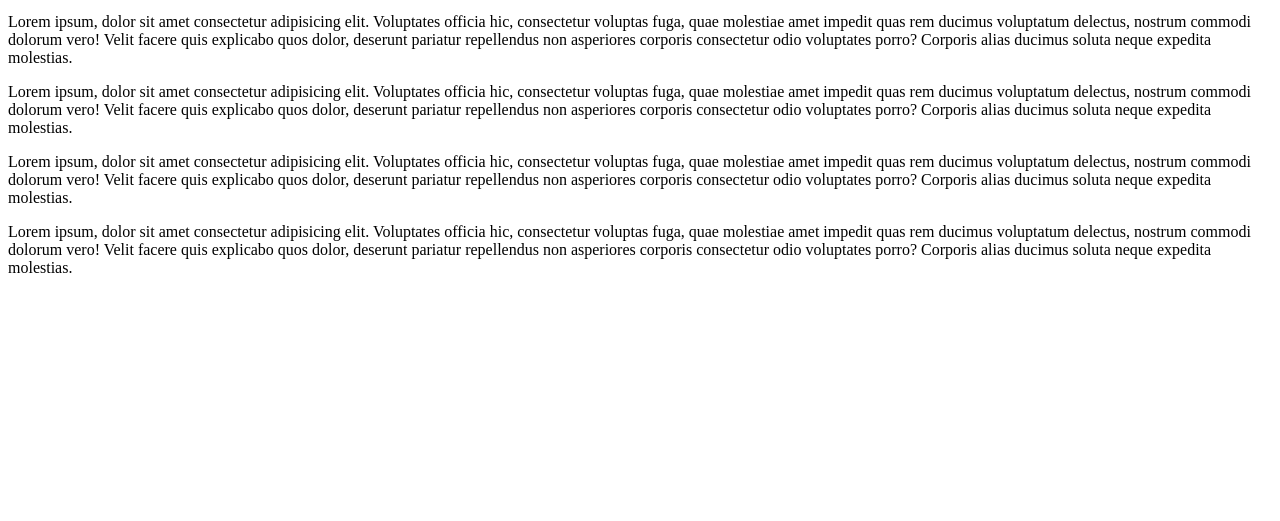
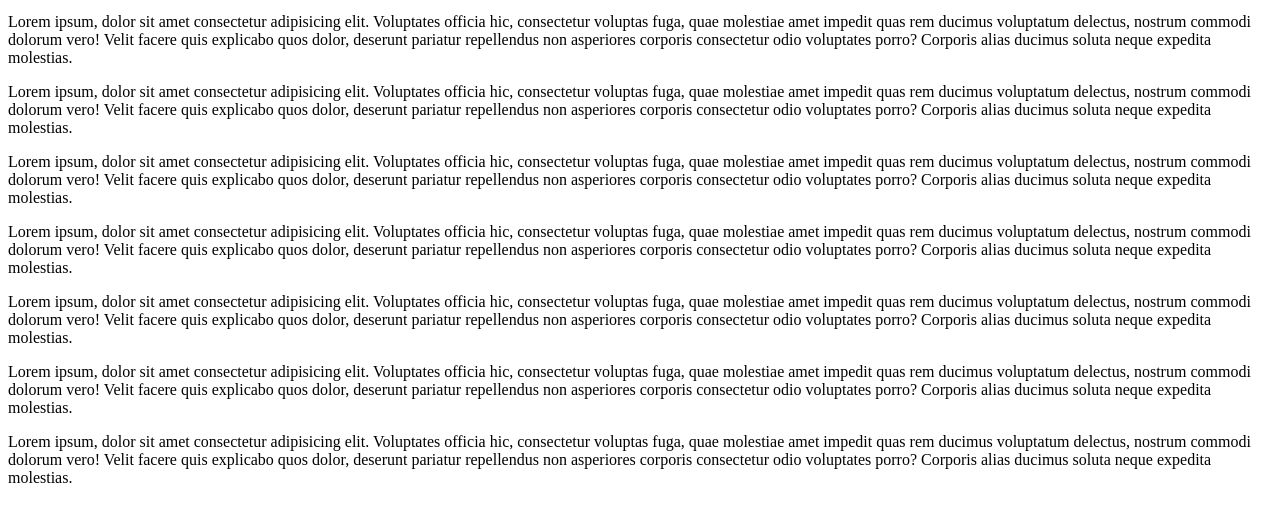
Before and after one commit to eelDigit/dam_3, a plain HTML site: page index.html in a window 1280 px wide. Shown: the part 137-658 px from the top of the page. Drawn offline with Linux system fonts and the light colour scheme.

Commit message:
plus de p

```diff
--- a/index.html
+++ b/index.html
@@ -13,5 +13,8 @@
 <p>Lorem ipsum, dolor sit amet consectetur adipisicing elit. Voluptates officia hic, consectetur voluptas fuga, quae molestiae amet impedit quas rem ducimus voluptatum delectus, nostrum commodi dolorum vero! Velit facere quis explicabo quos dolor, deserunt pariatur repellendus non asperiores corporis consectetur odio voluptates porro? Corporis alias ducimus soluta neque expedita molestias.</p>
 <p>Lorem ipsum, dolor sit amet consectetur adipisicing elit. Voluptates officia hic, consectetur voluptas fuga, quae molestiae amet impedit quas rem ducimus voluptatum delectus, nostrum commodi dolorum vero! Velit facere quis explicabo quos dolor, deserunt pariatur repellendus non asperiores corporis consectetur odio voluptates porro? Corporis alias ducimus soluta neque expedita molestias.</p>
 <p>Lorem ipsum, dolor sit amet consectetur adipisicing elit. Voluptates officia hic, consectetur voluptas fuga, quae molestiae amet impedit quas rem ducimus voluptatum delectus, nostrum commodi dolorum vero! Velit facere quis explicabo quos dolor, deserunt pariatur repellendus non asperiores corporis consectetur odio voluptates porro? Corporis alias ducimus soluta neque expedita molestias.</p>
+<p>Lorem ipsum, dolor sit amet consectetur adipisicing elit. Voluptates officia hic, consectetur voluptas fuga, quae molestiae amet impedit quas rem ducimus voluptatum delectus, nostrum commodi dolorum vero! Velit facere quis explicabo quos dolor, deserunt pariatur repellendus non asperiores corporis consectetur odio voluptates porro? Corporis alias ducimus soluta neque expedita molestias.</p>
+<p>Lorem ipsum, dolor sit amet consectetur adipisicing elit. Voluptates officia hic, consectetur voluptas fuga, quae molestiae amet impedit quas rem ducimus voluptatum delectus, nostrum commodi dolorum vero! Velit facere quis explicabo quos dolor, deserunt pariatur repellendus non asperiores corporis consectetur odio voluptates porro? Corporis alias ducimus soluta neque expedita molestias.</p>
+<p>Lorem ipsum, dolor sit amet consectetur adipisicing elit. Voluptates officia hic, consectetur voluptas fuga, quae molestiae amet impedit quas rem ducimus voluptatum delectus, nostrum commodi dolorum vero! Velit facere quis explicabo quos dolor, deserunt pariatur repellendus non asperiores corporis consectetur odio voluptates porro? Corporis alias ducimus soluta neque expedita molestias.</p>
 </body>
 </html>
```
